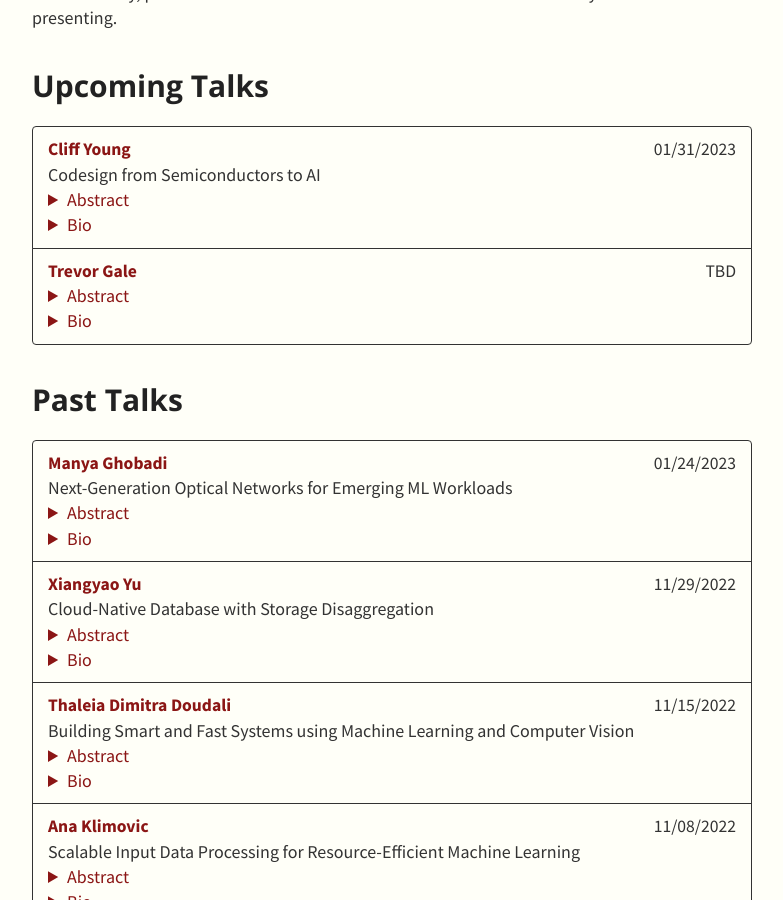
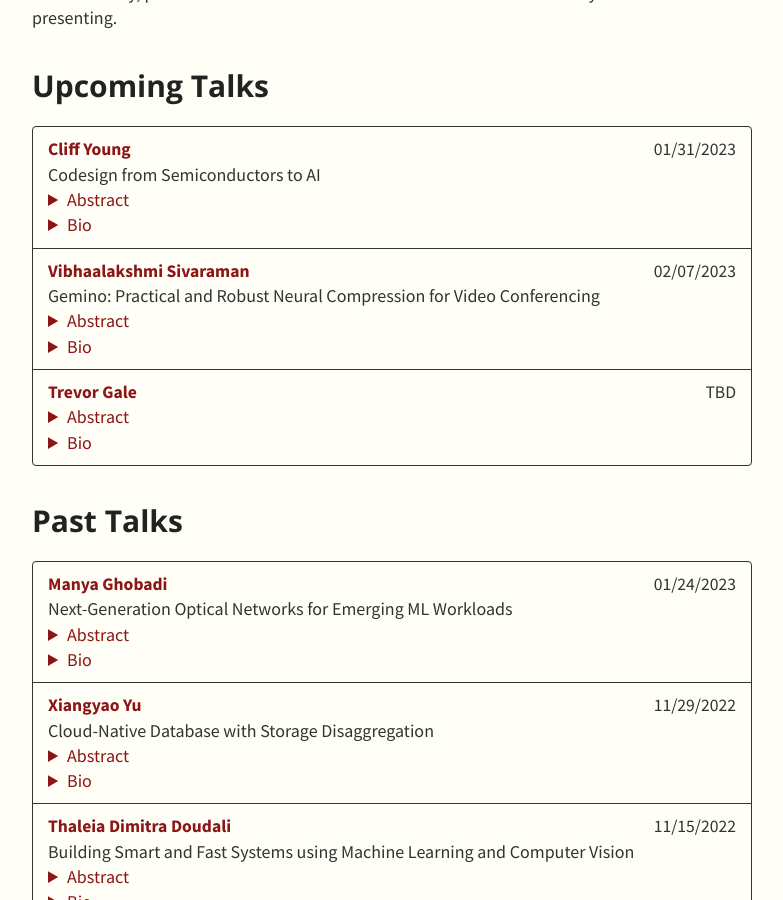
Before and after one commit to stanford-systems-seminar/stanford-systems-seminar.github.io, a Jekyll site: the page built from index.md, in a window 1280 px wide and 900 px high, scrolled down 287 px. Shown: the whole window, without its empty margins (248-1031 px from the left). Built offline with Jekyll 4.4.1, drawn with Linux system fonts in a browser that asks for light colours.

Commit message:
update next week

```diff
--- a/_data/talks.yml
+++ b/_data/talks.yml
@@ -6,6 +6,13 @@
       website: https://research.google/people/105499/
       abstract: "We are in a new computing era of domain-specific accelerators, where Google's TPU is a visible example. Building such accelerators calls for broader codesign, not just traditional codesign at the hardware/software interface, but vertically integrated codesign that reaches up to applications and down to materials science and device physics. I'll talk about the balance between science and engineering, about how codesign works in TPUs, and I'll pose some materials challenges looking forward."
       biography: "Cliff Young is a software engineer in Google Research, where he works on codesign for deep learning accelerators. He is one of the designers of Google’s Tensor Processing Unit (TPU) and one of the founders of the MLPerf benchmark. Previously, Cliff built special-purpose supercomputers for molecular dynamics at D. E. Shaw Research and was a Member of Technical Staff at Bell Labs. Cliff holds AB, MS, and PhD degrees in computer science from Harvard University. Cliff is a member of ACM and IEEE."
+    - speaker: Vibhaalakshmi Sivaraman
+      date: 02/07/2023
+      title: "Gemino: Practical and Robust Neural Compression for Video Conferencing"
+      website: https://people.csail.mit.edu/vibhaa
+      abstract: "Video conferencing systems suffer from poor user experience when network conditions deteriorate because current video codecs simply cannot operate at extremely low bitrates. Recently, several neural alternatives have been proposed that reconstruct talking head videos at very low bitrates using sparse representations of each frame such as facial landmark information. However, these approaches produce poor reconstructions in scenarios with major movement or occlusions over the course of a call, and do not scale to higher resolutions. We design Gemino, a new neural compression system for video conferencing based on a novel high-frequency-conditional super-resolution pipeline. Gemino upsamples a very low-resolution version of each target frame while enhancing high-frequency details (e.g., skin texture, hair, etc.) based on information extracted from a single high-resolution reference image. We use a multi-scale architecture that runs different components of the model at different resolutions, allowing it to scale to resolutions comparable to 720p, and we personalize the model to learn specific details of each person, achieving much better fidelity at low bitrates. We implement Gemino atop aiortc, an open-source Python implementation of WebRTC, and show that it operates on 1024x1024 videos in real-time on a A100 GPU, and achieves 2.9x lower bitrate than traditional video codecs for the same perceptual quality."
+      biography: "Vibhaa is a sixth year Ph.D. student in the Networking and Mobile Systems Group at MIT CSAIL where she is advised by Prof. Mohammad Alizadeh. Her research interests lie broadly in computer networks, with a particular interest in algorithmic techniques. In the past, she has worked on using networking ideas to improve blockchain scalability, as well as network monitoring and heavy-hitter detection. Recently, she has been interested in improving video streaming and conferencing applications using advances in computer vision and video compression techniques. Prior to MIT, Vibhaa received a B.S.E. in Computer Science from Princeton University."
+
     - speaker: Trevor Gale
       date: TBD
       title: ""
```
